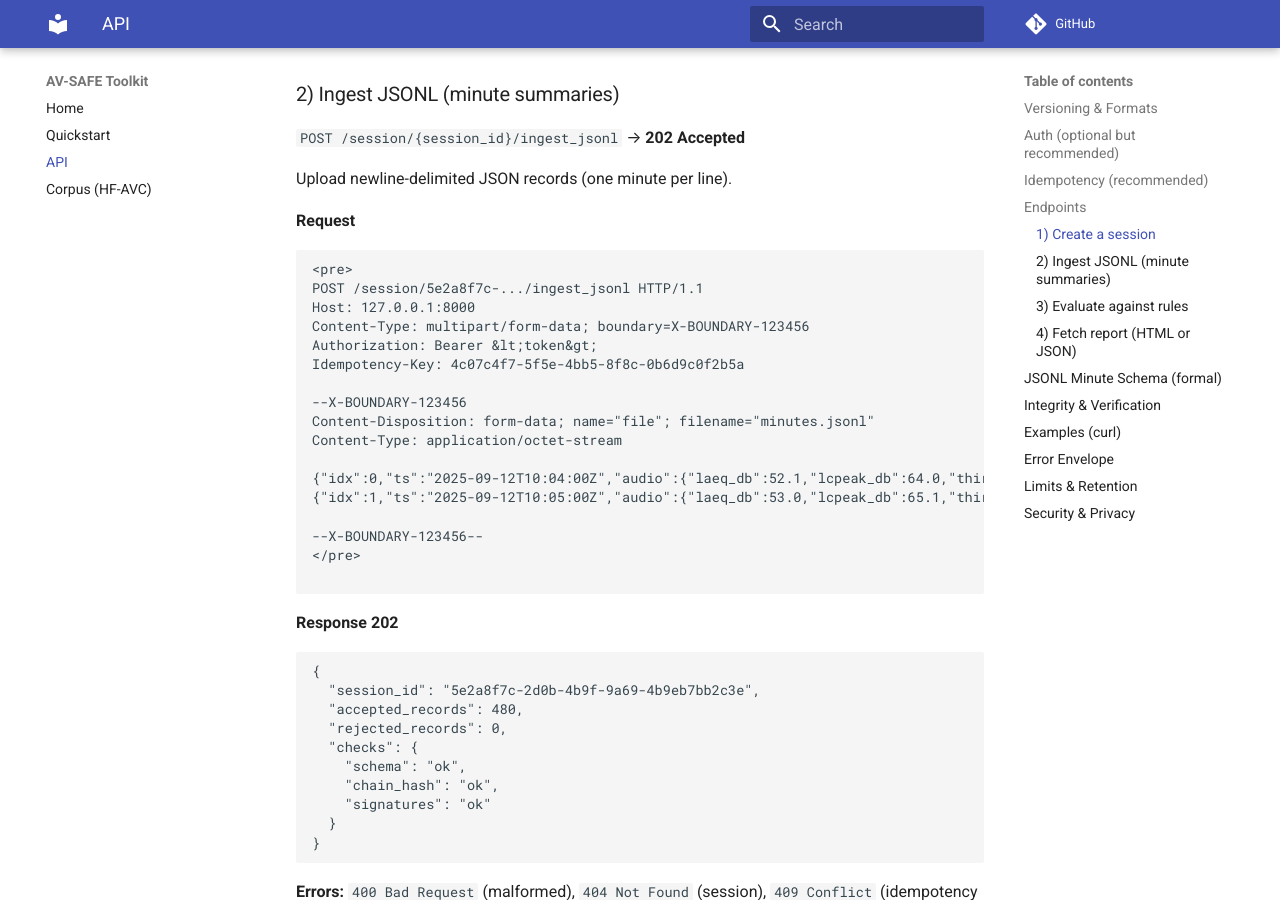
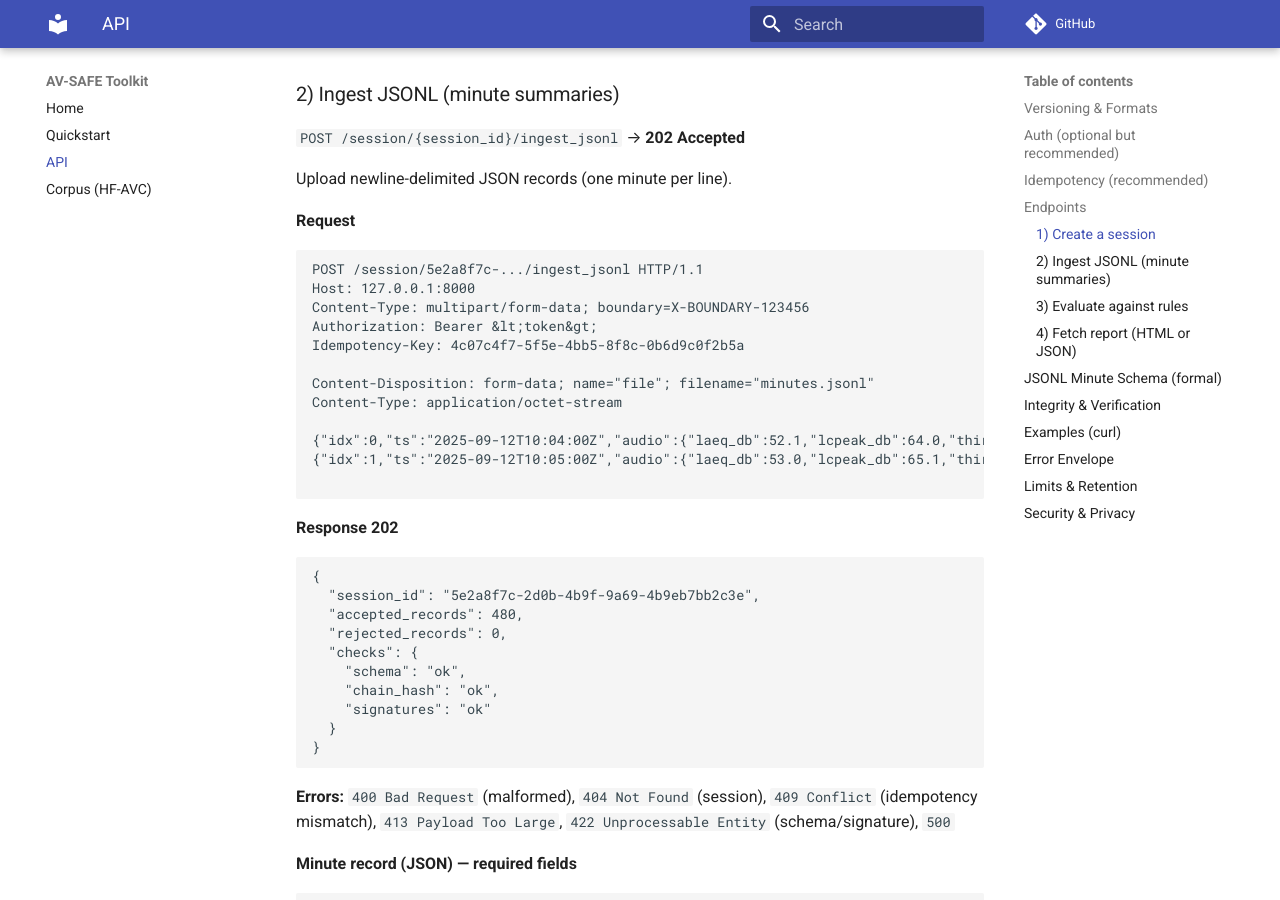
Before and after one commit to googs0/av-safe-toolkit, an MkDocs documentation site: the page built from docs/api.md, in a window 1280 px wide and 900 px high, scrolled down 1618 px. Built offline with MkDocs 1.6.1 and Material for MkDocs 9.7.7, drawn with Linux system fonts in a browser that asks for light colours; comment, search, counter and statistics services are not loaded.

Commit message:
Update api.md

```diff
--- a/docs/api.md
+++ b/docs/api.md
@@ -73,22 +73,17 @@ Upload newline-delimited JSON records (one minute per line).
 
 **Request**
 ~~~http
-<pre>
 POST /session/5e2a8f7c-.../ingest_jsonl HTTP/1.1
 Host: 127.0.0.1:8000
 Content-Type: multipart/form-data; boundary=X-BOUNDARY-123456
 Authorization: Bearer &lt;token&gt;
 Idempotency-Key: 4c07c4f7-5f5e-4bb5-8f8c-0b6d9c0f2b5a
 
---X-BOUNDARY-123456
 Content-Disposition: form-data; name="file"; filename="minutes.jsonl"
 Content-Type: application/octet-stream
 
 {"idx":0,"ts":"2025-09-12T10:04:00Z","audio":{"laeq_db":52.1,"lcpeak_db":64.0,"third_octave_db":{"125":58.0,"250":56.5,"500":54.0,"1000":52.0,"2000":51.2}},"light":{"tlm_freq_hz":120.0,"tlm_mod_percent":7.5,"flicker_index":0.06},"chain":{"hash":"aaaaaaaaaaaaaaaaaaaaaaaaaaaaaaaaaaaaaaaaaaaaaaaaaaaaaaaaaaaaaaaa"}}
 {"idx":1,"ts":"2025-09-12T10:05:00Z","audio":{"laeq_db":53.0,"lcpeak_db":65.1,"third_octave_db":{"125":58.3,"250":56.7,"500":54.2,"1000":52.2,"2000":51.5}},"light":{"tlm_freq_hz":120.0,"tlm_mod_percent":7.6,"flicker_index":0.06},"chain":{"hash":"bbbbbbbbbbbbbbbbbbbbbbbbbbbbbbbbbbbbbbbbbbbbbbbbbbbbbbbbbbbbbbbb"}}
-
---X-BOUNDARY-123456--
-</pre>
 
 ~~~
 
```
